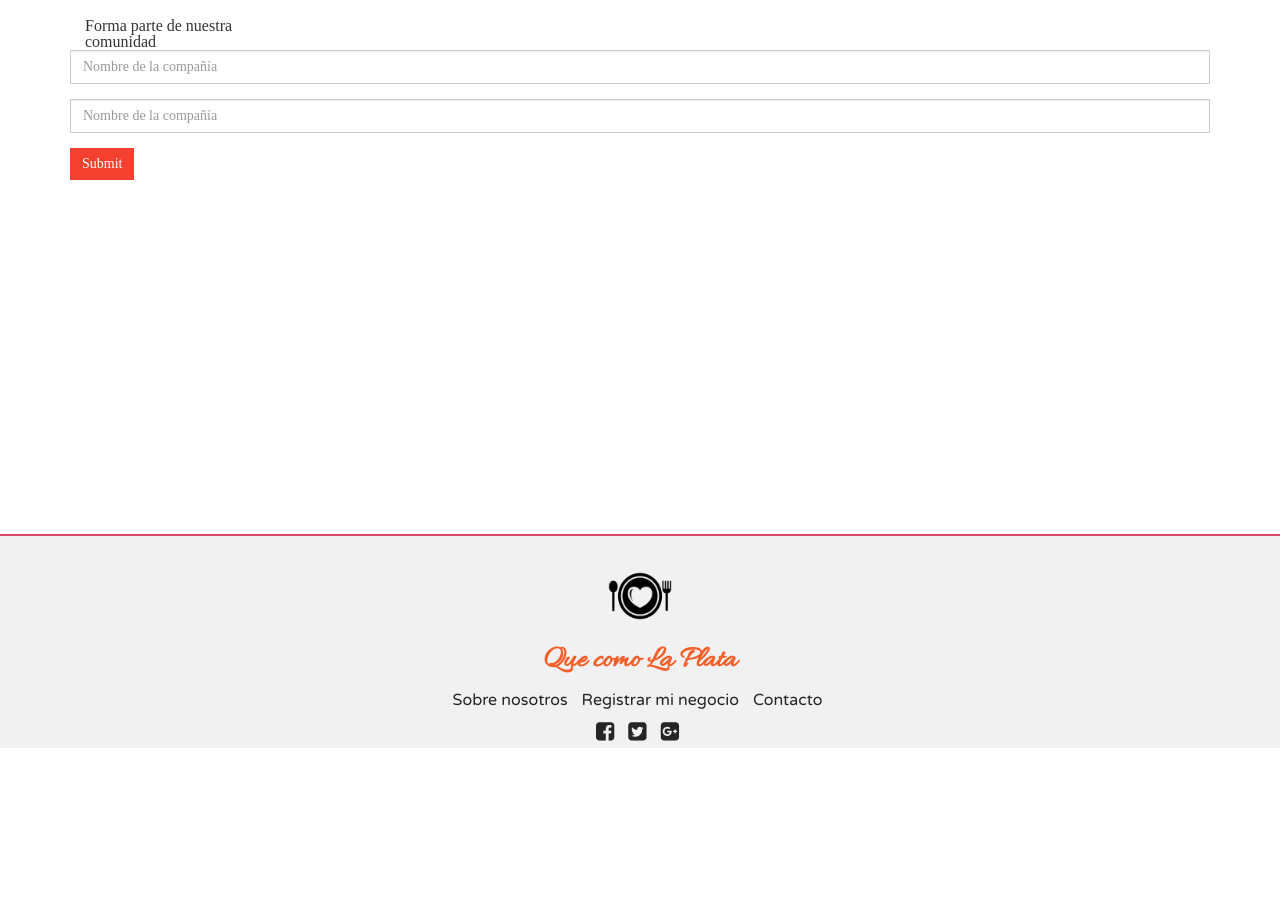
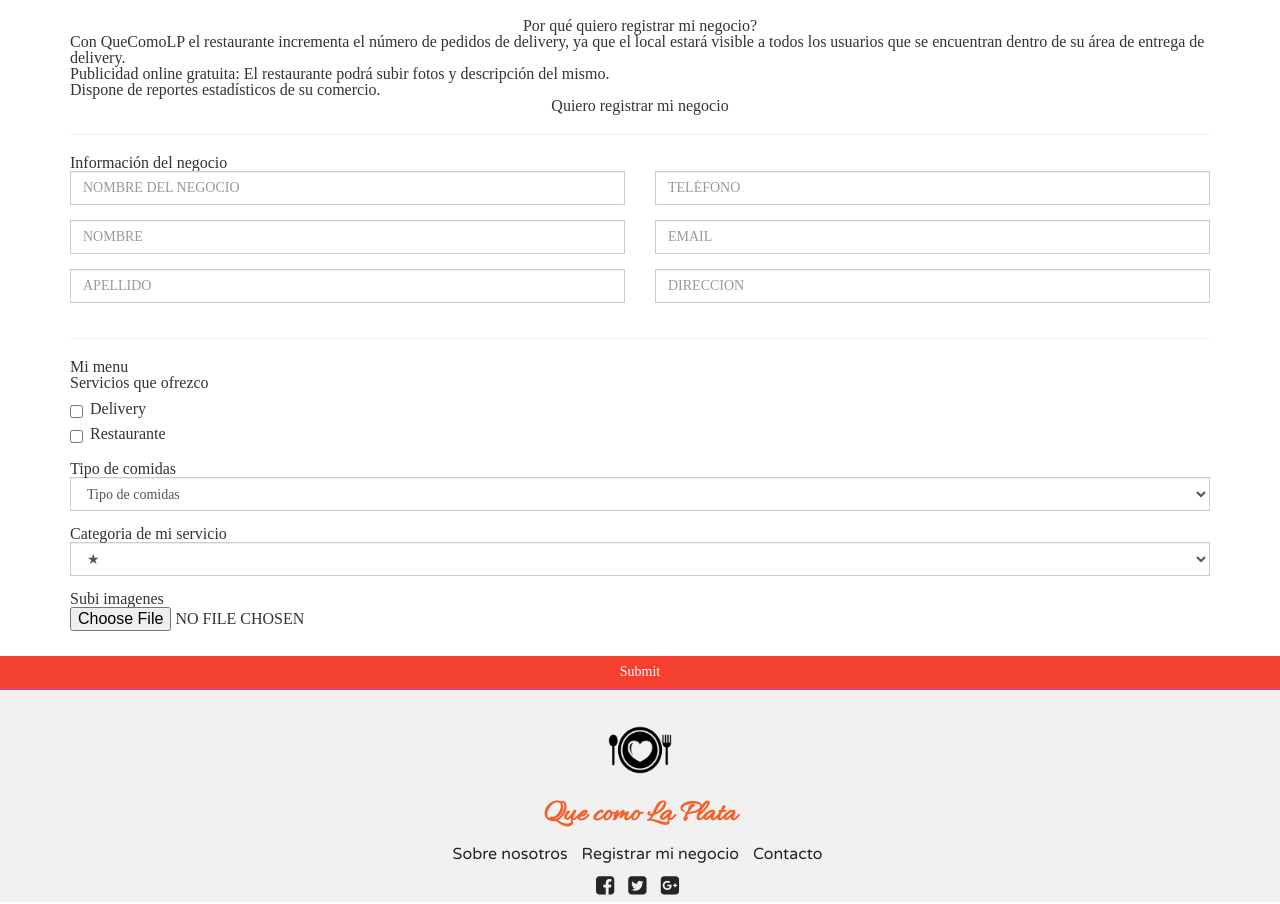
Before and after one commit to quecomolp/quecomolp, a Django app: a page that uses templates/default/register.html in a window 1280 px wide. Shown: the part 52-956 px from the top of the page. Before the commit the page ends 800 px from the top, so only its background shows below. Run offline with Django 3.2, Linux system fonts and the light colour scheme; some libraries are stand-ins or nearby versions.

Commit message:
parte del formulario de registro

```diff
--- a/static/sass/screen.scss
+++ b/static/sass/screen.scss
@@ -48,6 +48,7 @@ body{
 
 input {
 	border-radius: 0px !important;
+	text-transform: uppercase;
 }
 
 p {
--- a/static/stylesheets/screen.css
+++ b/static/stylesheets/screen.css
@@ -97,15 +97,16 @@ body {
 /* line 49, ../sass/screen.scss */
 input {
   border-radius: 0px !important;
+  text-transform: uppercase;
 }
 
-/* line 53, ../sass/screen.scss */
+/* line 54, ../sass/screen.scss */
 p {
   font-family: "Varela Round", sans-serif;
   color: #252525;
 }
 
-/* line 58, ../sass/screen.scss */
+/* line 59, ../sass/screen.scss */
 nav {
   max-width: 1170px;
   margin: 0 auto;
@@ -113,7 +114,7 @@ nav {
   border-bottom: 2px solid #d8476a !important;
 }
 
-/* line 65, ../sass/screen.scss */
+/* line 66, ../sass/screen.scss */
 footer {
   border-top: 2px solid #d8476a;
   background-color: #f1f1f1;
@@ -123,12 +124,12 @@ footer {
   height: 214px;
 }
 
-/* line 74, ../sass/screen.scss */
+/* line 75, ../sass/screen.scss */
 select {
   border-radius: 0px !important;
 }
 
-/* line 78, ../sass/screen.scss */
+/* line 79, ../sass/screen.scss */
 .btn {
   border-radius: 0px !important;
   background-color: #f4412f;
@@ -139,44 +140,44 @@ select {
   -o-transition-duration: 1s;
   transition-duration: 1s;
 }
-/* line 84, ../sass/screen.scss */
+/* line 85, ../sass/screen.scss */
 .btn:hover {
   background-color: #282829;
   color: #fff;
 }
 
-/* line 90, ../sass/screen.scss */
+/* line 91, ../sass/screen.scss */
 .clickForRegister {
   color: #f4412f !important;
 }
 
-/* line 94, ../sass/screen.scss */
+/* line 95, ../sass/screen.scss */
 .container {
   padding-top: 70px;
   padding-bottom: 10px;
   max-width: 1170px;
 }
 
-/* line 100, ../sass/screen.scss */
+/* line 101, ../sass/screen.scss */
 .formularioSeleccion {
   padding: 10px;
   margin: 0 auto;
 }
 
-/* line 105, ../sass/screen.scss */
+/* line 106, ../sass/screen.scss */
 .footer {
   max-width: 1170px;
   margin: 0 auto;
   padding: 10px;
 }
 
-/* line 111, ../sass/screen.scss */
+/* line 112, ../sass/screen.scss */
 .footer .logo {
   max-height: 100px;
   margin: 0 auto;
 }
 
-/* line 116, ../sass/screen.scss */
+/* line 117, ../sass/screen.scss */
 .modalLogin {
   -webkit-border-radius: 0px;
   -moz-border-radius: 0px;
@@ -185,7 +186,7 @@ select {
   border-radius: 0px;
 }
 
-/* line 120, ../sass/screen.scss */
+/* line 121, ../sass/screen.scss */
 .tituloPagina {
   font-family: "Allura", cursive;
   color: #f55f2a !important;
@@ -193,12 +194,12 @@ select {
   font-weight: 800;
 }
 
-/* line 128, ../sass/screen.scss */
+/* line 129, ../sass/screen.scss */
 .cycle-slideshow {
   width: 100%;
 }
 
-/* line 132, ../sass/screen.scss */
+/* line 133, ../sass/screen.scss */
 .cycle-slideshow img {
   width: 100%;
   max-height: 300px;
--- a/templates/default/register.html
+++ b/templates/default/register.html
@@ -3,30 +3,106 @@
 
 {% block content %}
 
-<row>
-	<div class="hidden-xs col-sm-2">
-		<h1>Forma parte de nuestra comunidad</h1>
-	</div>
-	<div class="col-xs-12 col-sm-10"></div>
-</row>
+<!-- Page header-->
+
+<!--Por que registrar sitio-->
+<h1 class="text-center">Por qué quiero registrar mi negocio?</h1>
+<ul>
+	<li>Con <b>QueComoLP</b> el restaurante incrementa el número de pedidos de delivery, ya que el local estará visible a todos los usuarios que se encuentran dentro de su área de entrega de delivery.</li>
+	<li>Publicidad online gratuita: El restaurante podrá subir fotos y descripción del mismo.</li>
+	<li>Dispone de reportes estadísticos de su comercio.</li>
+</ul>
+
+
+<h1 class="text-center">Quiero registrar mi negocio</h1>
 
 <!-- Formulario -->
 <form role="form">
+
+	<hr>
+
+	<h2>Información del negocio</h2>
+
 	<div class="row">
-		<div class="col-xs-12 col-sm-6"></div>
-		<div class="col-xs-12 col-sm-6"></div>
+		<div class="col-xs-12 col-sm-6">
+			<!-- Datos respecto del negocio y dueño -->
+			<div class="form-group">
+				<label for="nombrenegocio" class="hidden">Nombre del negocio</label>
+				<input type="text" class="form-control" placeholder="Nombre del negocio">
+			</div>
+			<div class="form-group">
+				<label for="nombrepersona" class="hidden">Nombre</label>
+				<input type="text" class="form-control" placeholder="Nombre">
+			</div>
+			<div class="form-group">
+				<label for="apellidopersona" class="hidden">Apellido</label>
+				<input type="text" class="form-control" placeholder="apellido">
+			</div>
+		</div>
+		<div class="col-xs-12 col-sm-6">
+			<div class="form-group">
+				<label for="telefono" class="hidden">Telefono</label>
+				<input type="text" class="form-control" placeholder="Teléfono">
+			</div>
+			<div class="form-group">
+				<label for="email" class="hidden">Email</label>
+				<input type="text" class="form-control" placeholder="Email">
+			</div>
+			<div class="form-group">
+				<label for="direccion" class="hidden">Dirección</label>
+				<input type="text" class="form-control" placeholder="direccion">
+			</div>
+		</div>
 	</div>
 
-  <div class="form-group">
-    <label for="nombreCompania" class="hidden">Nombre Compañia</label>
-    <input type="text" class="form-control" placeholder="Nombre de la compañía">
+	<hr>
+
+	<!-- Menues etc -->
+	<h2>Mi menu</h2>
+
+	<div class="form-group">
+		<label for="servicio_ofrecidos">Servicios que ofrezco</label>
+		<div class="checkbox">
+			<label>
+				<input type="checkbox" value="">
+				Delivery
+			</label>
+		</div>
+		<div class="checkbox">
+			<label>
+				<input type="checkbox" value="">
+				Restaurante
+			</label>
+		</div>
+	</div>
+
+	<div class="form-group">
+		<label for="tipo_comidas">Tipo de comidas</label>
+		<select name="" id="" class="form-control">
+			<option value="">Tipo de comidas</option>
+		</select>
+	</div>
+
+	<div class="form-group">
+		<label for="categoria_servicio">Categoria de mi servicio</label>
+		<select name="" id="" class="form-control">
+			<option value="una_estrella">★</option>
+			<option value="dos_estrella">★★</option>
+			<option value="tres_estrella">★★★</option>
+			<option value="cuatro_estrella">★★★★</option>
+			<option value="cinco_estrella">★★★★★</option>
+			<option value="seis_estrella">★★★★★★</option>
+		</select>
+	</div>
+
+	<div class="form-group">
+    <label for="inputfile">Subi imagenes</label>
+    <input type="file">
   </div>
-  <div class="form-group">
-    <label for="nombreCompania" class="hidden">Nombre Compañia</label>
-    <input type="text" class="form-control" placeholder="Nombre de la compañía">
-  </div>
-  <button type="submit" class="btn btn-default">Submit</button>
-</form>
+
+</div>
+  <button type="submit" class="btn btn-default btn-block">Submit</button>
+</form><div></div>
 
 
 {% endblock %}
```
